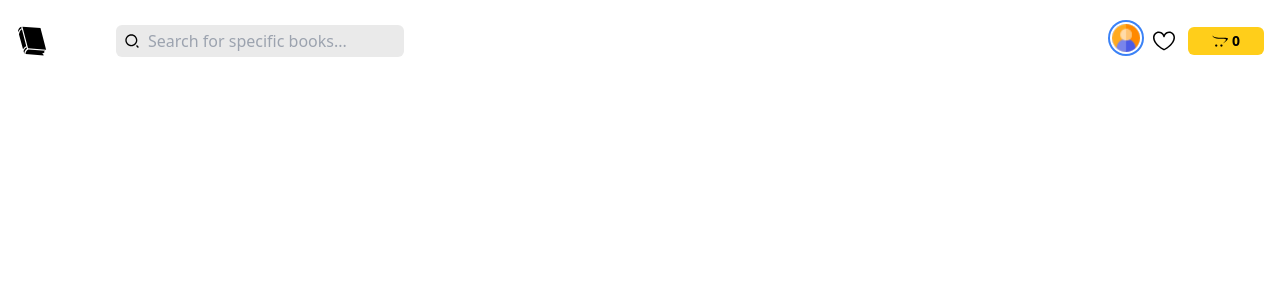
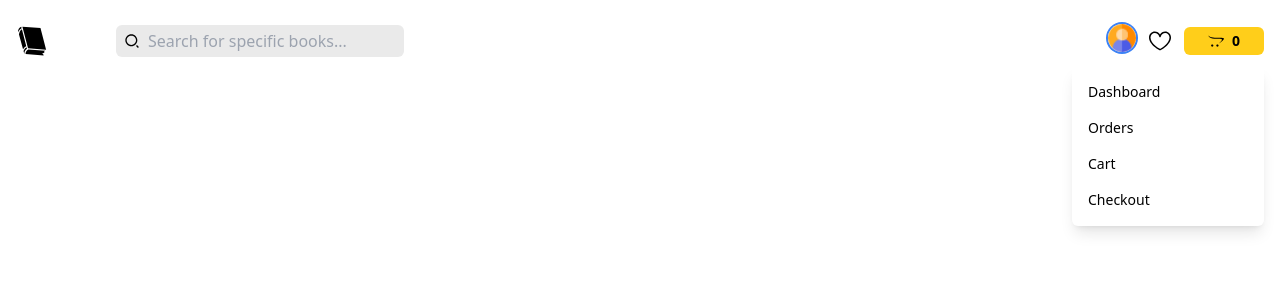
Before and after one commit to azaraverse/bookstore, a React (Vite) app in the folder frontend/: page / in a window 1280 px wide. Both pictures are taken after a click on the button 1125 px from the left and 38 px from the top of the page. Shown: the top 300 px of the page. Built offline with nearby package versions, Linux system fonts and the light colour scheme.

Commit message:
complete navbar component and reconcile syntax discrepancies to match es6 arrow functions

```diff
--- a/frontend/src/App.jsx
+++ b/frontend/src/App.jsx
@@ -1,7 +1,7 @@
 import './App.css';
 import Navbar from './components/Navbar';
 
-function App() {
+const App = () => {
 
   return (
     <Navbar />
--- a/frontend/src/components/Navbar.jsx
+++ b/frontend/src/components/Navbar.jsx
@@ -1,4 +1,4 @@
-import React from 'react';
+import React, { useState } from 'react';
 import { Link } from 'react-router-dom';
 import { GiWhiteBook } from "react-icons/gi";
 import { RiSearch2Line } from "react-icons/ri";
@@ -7,8 +7,24 @@
 import { FaOpencart } from "react-icons/fa";
 import avatarIcon from "../assets/avatar.png";
 
+const navigation = [
+  {
+    name: "Dashboard", href: "/dashboard"
+  },
+  {
+    name: "Orders", href: "/orders"
+  },
+  {
+    name: "Cart", href: "/cart"
+  },
+  {
+    name: "Checkout", href: "/checkout"
+  },
+]
+
 const Navbar = () => {
-  let currentUser = true;
+  const [isDropDownOpen, setIsDropDownOpen] = useState(false);
+  const currentUser = true;
 
   return (
     <header className='max-w-screen-2xl mx-auto px-4 py-6'>
@@ -31,15 +47,33 @@
         <div className='relative flex items-center md:space-x-3 space-x-2'>
           <div>
             {
-              currentUser ? (
-              <button>
+              currentUser ? <>
+              <button onClick={() => setIsDropDownOpen(!isDropDownOpen)}>
                 <img
                   src={avatarIcon}
                   alt="User Avatar"
-                  className='w-7 h-7 rounded-full ring-2 ring-blue-500 ring-offset-2 ring-offset-white'
+                  className='size-7 rounded-full ring-2 ring-blue-500'
                 />
               </button>
-              ) : (
+              {/** display dropdown */}
+              {
+                isDropDownOpen && (
+                  <div className='absolute right-0 mt-2 w-48 bg-white shadow-lg rounded-md z-40'>
+                    <ul className='py-2'>
+                      {
+                        navigation.map((item) => (
+                          <li key={item.name} onClick={() => setIsDropDownOpen(false)}>
+                            <Link to={item.href} className='block px-4 py-2 text-sm hover:bg-gray-100'>
+                              {item.name}
+                            </Link>
+                          </li>
+                        ))
+                      }
+                    </ul>
+                  </div>
+                )
+              }
+              </> : (
               <Link to='/login'>
                 <PiUserFill className='size-6'/>
               </Link>
@@ -50,9 +84,9 @@
             <GoHeart className='size-6' />
           </button>
 
-          <Link to='/cart' className='bg-primary p-1 sm:px-6 px-2 flex items-center rounded-md'>
+          <Link to='/cart' className='bg-primary p-1 sm:px-6 px-2 flex items-center rounded-md space-x-2'>
             <FaOpencart className='' />
-            <span className='text-sm font-semibold sm:ml-1'>0</span>
+            <span className='text-sm font-semibold'>0</span>
           </Link>
         </div>
       </nav>
```
